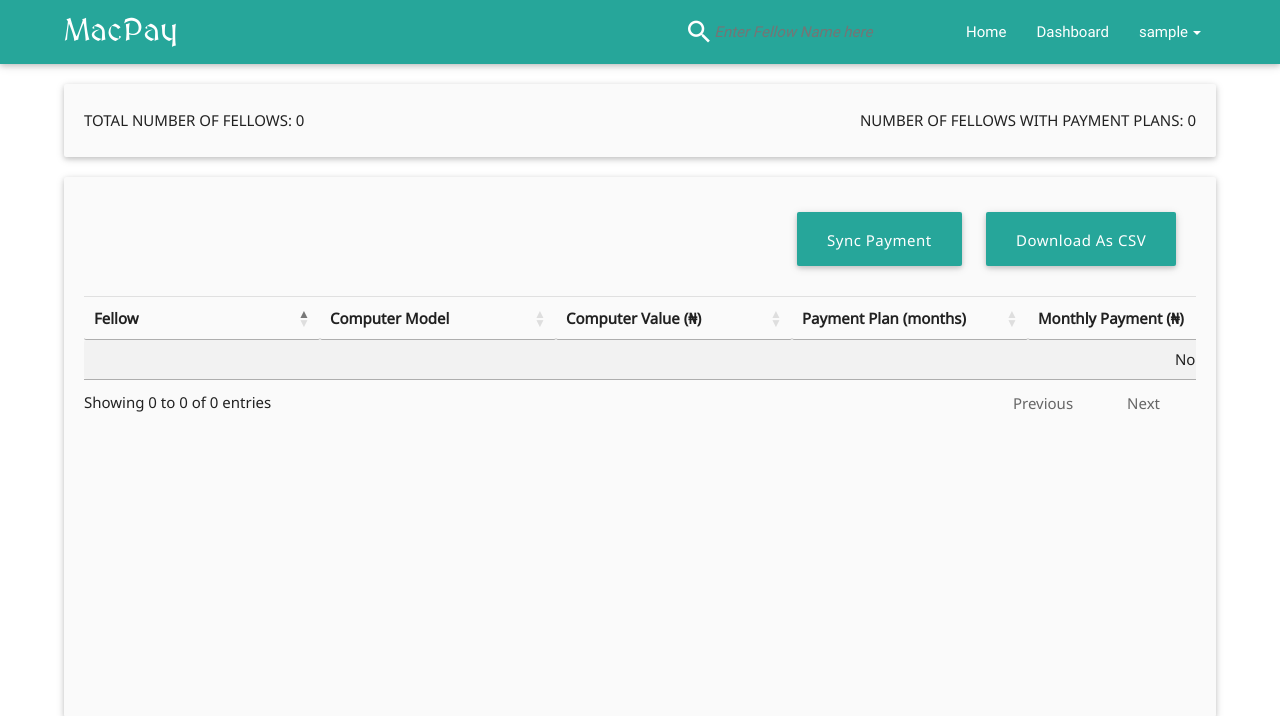
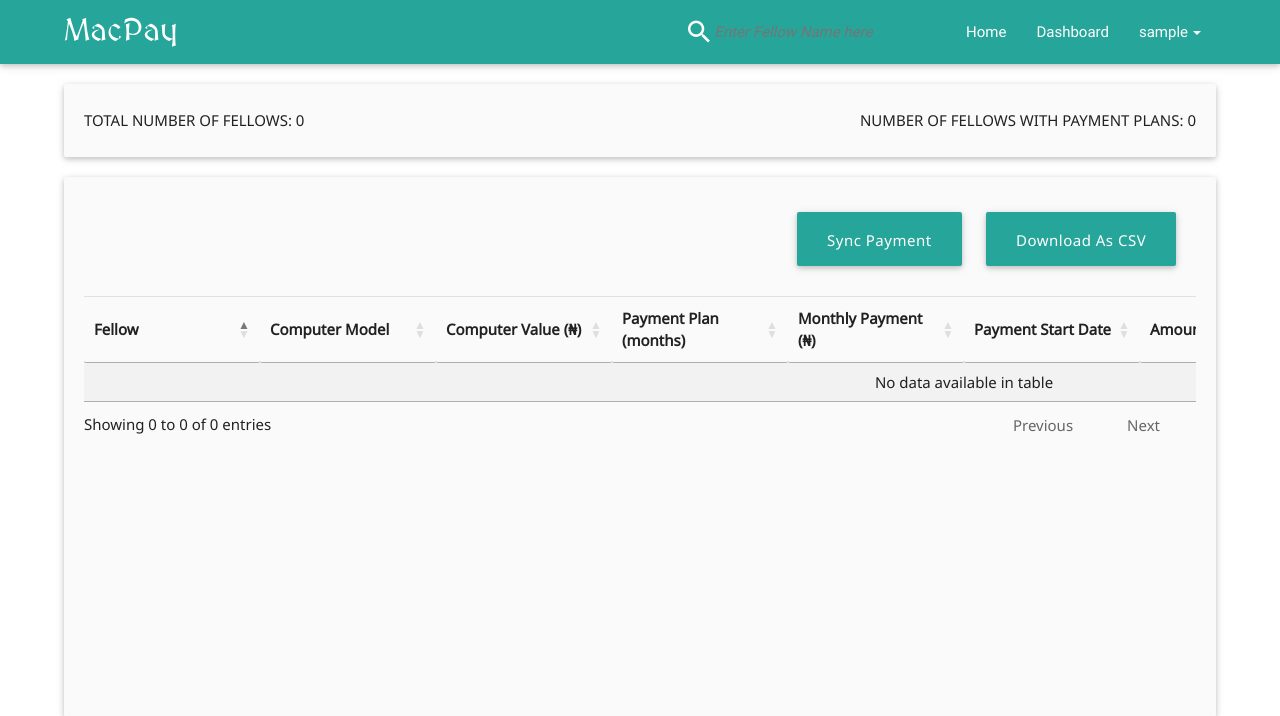
Before and after one commit to emmanuel-isaac/macPay, a Django app: page /dashboard/ in a window 1280 px wide. Shown: the top 716 px of the page. Run offline with Django 3.2, Linux system fonts and the light colour scheme; the visitor is signed in with stand-in values (Sample User, id 1); some libraries are stand-ins or nearby versions.

Commit message:
[enhancement] Dashboard stylesheet: Minor styling

```diff
--- a/static/stylesheets/dashboard.css
+++ b/static/stylesheets/dashboard.css
@@ -33,7 +33,8 @@
 }
 
 th {
-    min-width: 200px !important;
+    min-width: 140px !important;
+    text-align: center;
 }
 
 .fellow-info {
@@ -42,10 +43,16 @@
 }
 
 td {
-    max-width: 200px !important;
+    max-width: 150px !important;
     white-space: nowrap !important;
     overflow: hidden !important;
     text-overflow: ellipsis !important;
+    text-align: center;
+}
+
+.topic {
+    text-align: left;
+    font-weight: 800;
 }
 
 .card a {
```
